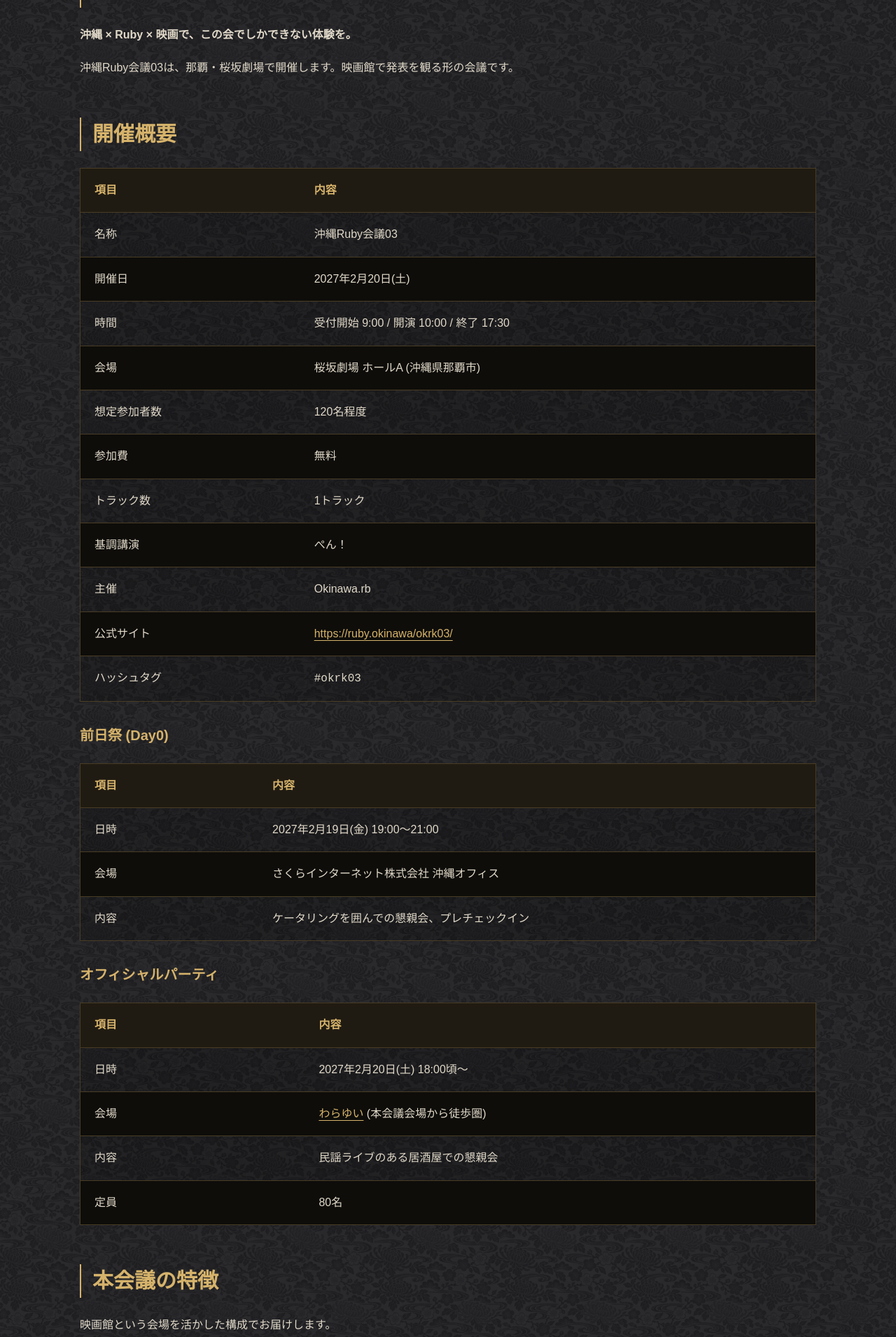
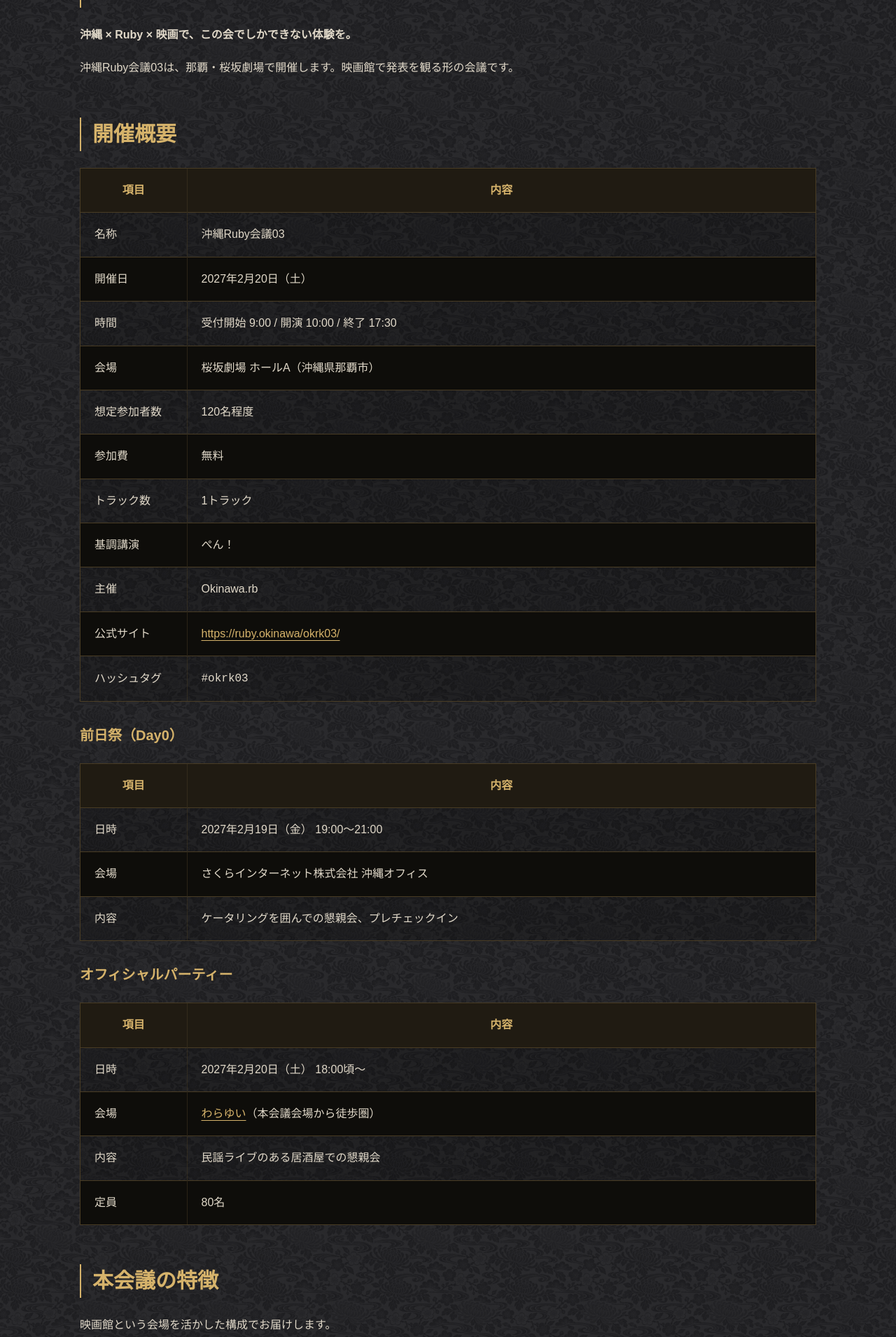
Before and after one commit to okinawarb/okrk03, a Jekyll site: the page built from sponsors/index.html, in a window 1280 px wide. Shown: the part 337-2248 px from the top of the page at 70% size. Built offline with Jekyll 4.4.1, drawn with Linux system fonts in a browser that asks for light colours; some of the changed text lies outside the part shown.

Commit message:
Clarify sponsor logo requirements and improve table layout

```diff
--- a/assets/css/teaser.css
+++ b/assets/css/teaser.css
@@ -139,12 +139,19 @@ body { font-size: 1rem; }
 .sponsor-body ul { padding-left: 1.5em; }
 .sponsor-table { overflow-x: auto; margin: 24px 0; border: 1px solid #493c24; }
 .sponsor-table table { width: 100%; border-collapse: collapse; font-size: 1rem; }
-.sponsor-table th, .sponsor-table td { padding: 16px 20px; text-align: left; vertical-align: top; }
-.sponsor-table th { background: #201b12; color: #d6b36b; white-space: nowrap; }
+.sponsor-table th, .sponsor-table td { padding: 16px 20px; text-align: left; vertical-align: middle; }
+.sponsor-table th { background: #201b12; color: #d6b36b; white-space: nowrap; text-align: center; }
 .sponsor-table td { border-top: 1px solid #493c24; }
+.sponsor-table th + th, .sponsor-table td + td { border-left: 1px solid rgb(73 60 36 / 50%); }
+.sponsor-table__capacity { white-space: nowrap; }
+.sponsor-table td.sponsor-table__plan, .sponsor-table td.sponsor-table__price, .sponsor-table td.sponsor-table__availability { text-align: center; }
+.sponsor-table__circle { display: block; width: 24px; height: 24px; margin-inline: auto; }
 .sponsor-table td:first-child { min-width: 130px; }
+.sponsor-table--overview table { table-layout: fixed; }
+.sponsor-table--overview th:first-child, .sponsor-table--overview td:first-child { box-sizing: border-box; width: 152px; min-width: 0; }
 .sponsor-table table:has(th:nth-child(6)) { min-width: 980px; }
 .sponsor-table td ul { margin: 0; }
+.sponsor-table td li + li { margin-top: .5em; }
 .sponsor-body tbody tr { background: rgb(0 0 0 / 20%); }
 .sponsor-table tbody tr:nth-child(even) { background: #0e0d0a; }
 .sponsor-body .teaser__sponsor { margin-top: 8px; }
@@ -154,6 +161,7 @@ body { font-size: 1rem; }
   .sponsor-header__brand { font-size: 16px; }
   .sponsor-header, .sponsor-main { padding-right: 20px; padding-left: 20px; }
   .sponsor-table th, .sponsor-table td { padding: 12px; }
+  .sponsor-table--overview th:first-child, .sponsor-table--overview td:first-child { width: 128px; }
 }
 
 .not-found-page { background: #000; }
--- a/sponsors/index.html
+++ b/sponsors/index.html
@@ -17,7 +17,7 @@ description: 沖縄Ruby会議03のスポンサー企業を募集中です。松
 
 <h2 id="開催概要">開催概要</h2>
 
-<div class="sponsor-table" role="region" aria-label="募集要項の表" tabindex="0"><table>
+<div class="sponsor-table sponsor-table--overview" role="region" aria-label="募集要項の表" tabindex="0"><table>
   <thead>
     <tr>
       <th>項目</th>
@@ -31,7 +31,7 @@ description: 沖縄Ruby会議03のスポンサー企業を募集中です。松
     </tr>
     <tr>
       <td>開催日</td>
-      <td>2027年2月20日(土)</td>
+      <td>2027年2月20日（土）</td>
     </tr>
     <tr>
       <td>時間</td>
@@ -39,7 +39,7 @@ description: 沖縄Ruby会議03のスポンサー企業を募集中です。松
     </tr>
     <tr>
       <td>会場</td>
-      <td>桜坂劇場 ホールA (沖縄県那覇市)</td>
+      <td>桜坂劇場 ホールA（沖縄県那覇市）</td>
     </tr>
     <tr>
       <td>想定参加者数</td>
@@ -72,9 +72,9 @@ description: 沖縄Ruby会議03のスポンサー企業を募集中です。松
   </tbody>
 </table></div>
 
-<h3 id="前日祭-day0">前日祭 (Day0)</h3>
+<h3 id="前日祭-day0">前日祭（Day0）</h3>
 
-<div class="sponsor-table" role="region" aria-label="募集要項の表" tabindex="0"><table>
+<div class="sponsor-table sponsor-table--overview" role="region" aria-label="募集要項の表" tabindex="0"><table>
   <thead>
     <tr>
       <th>項目</th>
@@ -84,7 +84,7 @@ description: 沖縄Ruby会議03のスポンサー企業を募集中です。松
   <tbody>
     <tr>
       <td>日時</td>
-      <td>2027年2月19日(金) 19:00〜21:00</td>
+      <td>2027年2月19日（金） 19:00〜21:00</td>
     </tr>
     <tr>
       <td>会場</td>
@@ -97,15 +97,15 @@ description: 沖縄Ruby会議03のスポンサー企業を募集中です。松
   </tbody>
 </table></div>
 
-<h3 id="オフィシャルパーティ">オフィシャルパーティ</h3>
+<h3 id="オフィシャルパーティ">オフィシャルパーティー</h3>
 
-<div class="sponsor-table" role="region" aria-label="オフィシャルパーティの概要" tabindex="0"><table>
+<div class="sponsor-table sponsor-table--overview" role="region" aria-label="オフィシャルパーティーの概要" tabindex="0"><table>
   <thead>
     <tr><th>項目</th><th>内容</th></tr>
   </thead>
   <tbody>
-    <tr><td>日時</td><td>2027年2月20日(土) 18:00頃〜</td></tr>
-    <tr><td>会場</td><td><a href="https://warayui.owst.jp/" target="_blank" rel="noopener noreferrer">わらゆい</a> (本会議会場から徒歩圏)</td></tr>
+    <tr><td>日時</td><td>2027年2月20日（土） 18:00頃〜</td></tr>
+    <tr><td>会場</td><td><a href="https://warayui.owst.jp/" target="_blank" rel="noopener noreferrer">わらゆい</a>（本会議会場から徒歩圏）</td></tr>
     <tr><td>内容</td><td>民謡ライブのある居酒屋での懇親会</td></tr>
     <tr><td>定員</td><td>80名</td></tr>
   </tbody>
@@ -125,12 +125,12 @@ description: 沖縄Ruby会議03のスポンサー企業を募集中です。松
 
 <div class="sponsor-table" role="region" aria-label="募集要項の表" tabindex="0"><table>
   <thead>
-    <tr><th>プラン</th><th>協賛金額(税込)</th><th>枠数</th><th>スポンサー動画の上映</th><th>会場ポスターへの掲示</th><th>その他</th></tr>
+    <tr><th>プラン</th><th>協賛金額（税込）</th><th>枠数</th><th>スポンサー動画の上映</th><th>会場ポスターへの掲示</th><th>その他</th></tr>
   </thead>
   <tbody>
-    <tr><td>松</td><td>¥200,000</td><td>上限なし</td><td>⚪︎</td><td>⚪︎</td><td><ul><li>ロゴ大掲載</li><li>企業紹介文</li><li>ジョブボード掲載</li><li>ドリンクカップへのロゴステッカー貼付</li></ul></td></tr>
-    <tr><td>竹</td><td>¥100,000</td><td>上限なし</td><td>⚪︎</td><td>⚪︎</td><td><ul><li>ロゴ中掲載</li><li>企業紹介文</li><li>ジョブボード掲載</li></ul></td></tr>
-    <tr><td>梅</td><td>¥50,000</td><td>上限なし</td><td>-</td><td>-</td><td><ul><li>ロゴ小掲載</li><li>企業紹介文</li></ul></td></tr>
+    <tr><td class="sponsor-table__plan">松</td><td class="sponsor-table__price">¥200,000</td><td class="sponsor-table__capacity">上限なし</td><td class="sponsor-table__availability"><svg class="sponsor-table__circle" viewBox="0 0 24 24" width="24" height="24" role="img" aria-label="あり"><circle cx="12" cy="12" r="9" fill="none" stroke="currentColor" stroke-width="2" /></svg></td><td class="sponsor-table__availability"><svg class="sponsor-table__circle" viewBox="0 0 24 24" width="24" height="24" role="img" aria-label="あり"><circle cx="12" cy="12" r="9" fill="none" stroke="currentColor" stroke-width="2" /></svg></td><td><ul><li>ロゴ大掲載</li><li>企業紹介文</li><li>ジョブボード掲載</li><li>ドリンクカップへのロゴステッカー貼付</li></ul></td></tr>
+    <tr><td class="sponsor-table__plan">竹</td><td class="sponsor-table__price">¥100,000</td><td class="sponsor-table__capacity">上限なし</td><td class="sponsor-table__availability"><svg class="sponsor-table__circle" viewBox="0 0 24 24" width="24" height="24" role="img" aria-label="あり"><circle cx="12" cy="12" r="9" fill="none" stroke="currentColor" stroke-width="2" /></svg></td><td class="sponsor-table__availability"><svg class="sponsor-table__circle" viewBox="0 0 24 24" width="24" height="24" role="img" aria-label="あり"><circle cx="12" cy="12" r="9" fill="none" stroke="currentColor" stroke-width="2" /></svg></td><td><ul><li>ロゴ中掲載</li><li>企業紹介文</li><li>ジョブボード掲載</li></ul></td></tr>
+    <tr><td class="sponsor-table__plan">梅</td><td class="sponsor-table__price">¥50,000</td><td class="sponsor-table__capacity">上限なし</td><td class="sponsor-table__availability">-</td><td class="sponsor-table__availability">-</td><td><ul><li>ロゴ小掲載</li><li>企業紹介文</li></ul></td></tr>
   </tbody>
 </table></div>
 
@@ -142,7 +142,7 @@ description: 沖縄Ruby会議03のスポンサー企業を募集中です。松
   </li>
   <li>会場ポスターは劇場の入口付近に掲示します。</li>
   <li>ジョブボードは公式サイト上に設置します。</li>
-  <li>ロゴステッカーをご用意のうえお送りください(枚数・送付先は別途ご案内します)。会場で提供するドリンクカップにランダムに貼ります。</li>
+  <li>ロゴステッカーをご用意のうえお送りください（枚数・送付先は別途ご案内します）。会場で提供するドリンクカップにランダムに貼ります。</li>
 </ul>
 
 <h3 id="全プラン共通の特典">全プラン共通の特典</h3>
@@ -171,24 +171,24 @@ description: 沖縄Ruby会議03のスポンサー企業を募集中です。松
   </thead>
   <tbody>
     <tr>
-      <td>2026年10月9日(金)</td>
+      <td>2026年10月9日（金）</td>
       <td>スポンサー募集開始</td>
     </tr>
     <tr>
-      <td>2026年12月1日(火)</td>
+      <td>2026年12月1日（火）</td>
       <td>お申し込み締切</td>
     </tr>
     <tr>
-      <td>2026年12月15日(火)頃</td>
-      <td>ロゴデータ・動画の入稿締切(お申し込み後に個別にご案内します)</td>
+      <td>2026年12月15日（火）頃</td>
+      <td>ロゴデータ・動画の入稿締切（お申し込み後に個別にご案内します）</td>
     </tr>
     <tr>
-      <td>2027年2月19日(金)</td>
+      <td>2027年2月19日（金）</td>
       <td>前日祭</td>
     </tr>
     <tr>
-      <td>2027年2月20日(土)</td>
-      <td>本会議・オフィシャルパーティ</td>
+      <td>2027年2月20日（土）</td>
+      <td>本会議・オフィシャルパーティー</td>
     </tr>
   </tbody>
 </table></div>
@@ -196,7 +196,11 @@ description: 沖縄Ruby会議03のスポンサー企業を募集中です。松
 <h2 id="入稿物について">入稿物について</h2>
 
 <ul>
-  <li>ロゴデータ: SVG推奨</li>
+  <li>ロゴデータ: SVG・PDF・Adobe Illustrator形式のパスデータ
+    <p>拡大してもロゴの輪郭をきれいに保てる、パス（線や図形）で構成されたデータをご用意ください。対応形式はSVG（.svg）、PDF（.pdf）、Adobe Illustrator（.ai）です。PNG・JPEGなどの画像を貼り付けたデータでは、拡大時にロゴがぼやけることがあるため、パスデータでのご提供にご協力をお願いいたします。</p>
+    <p>RGB版とCMYK版の両方がある場合は、両方をご提出ください。</p>
+    <p>データの形式などがわからない場合は、社内のデザイナーにご確認いただくか、<a href="#お問い合わせ">お問い合わせ</a>からお気軽にご相談ください。</p>
+  </li>
   <li>スポンサー動画:
     <ul>
       <li>尺: 会場のスクリーンはシネスコ比率です。推奨サイズは別途ご案内します。</li>
@@ -213,7 +217,7 @@ description: 沖縄Ruby会議03のスポンサー企業を募集中です。松
 <h2 id="お問い合わせ">お問い合わせ</h2>
 
 <ul>
-  <li><a href="https://x.com/okinawarb" target="_blank" rel="noopener noreferrer">X(旧Twitter)</a> のDMにてご連絡ください</li>
+  <li><a href="https://x.com/okinawarb" target="_blank" rel="noopener noreferrer">X（旧Twitter）</a> のDMにてご連絡ください</li>
 </ul>
 
       </article>
```
Also changed, not shown: _posts/2026-10-09-teaser-site-open.md (+2 -2 lines).
